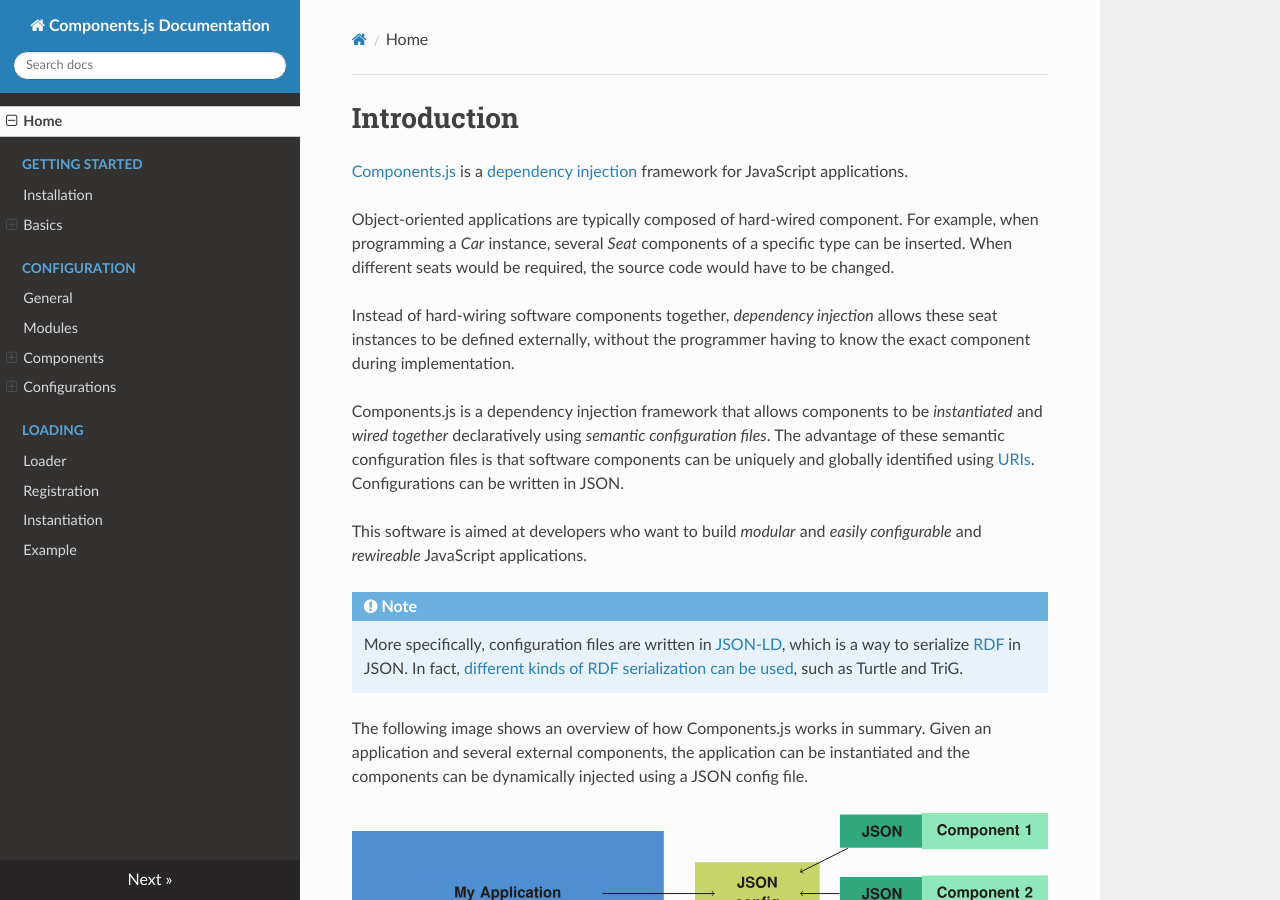
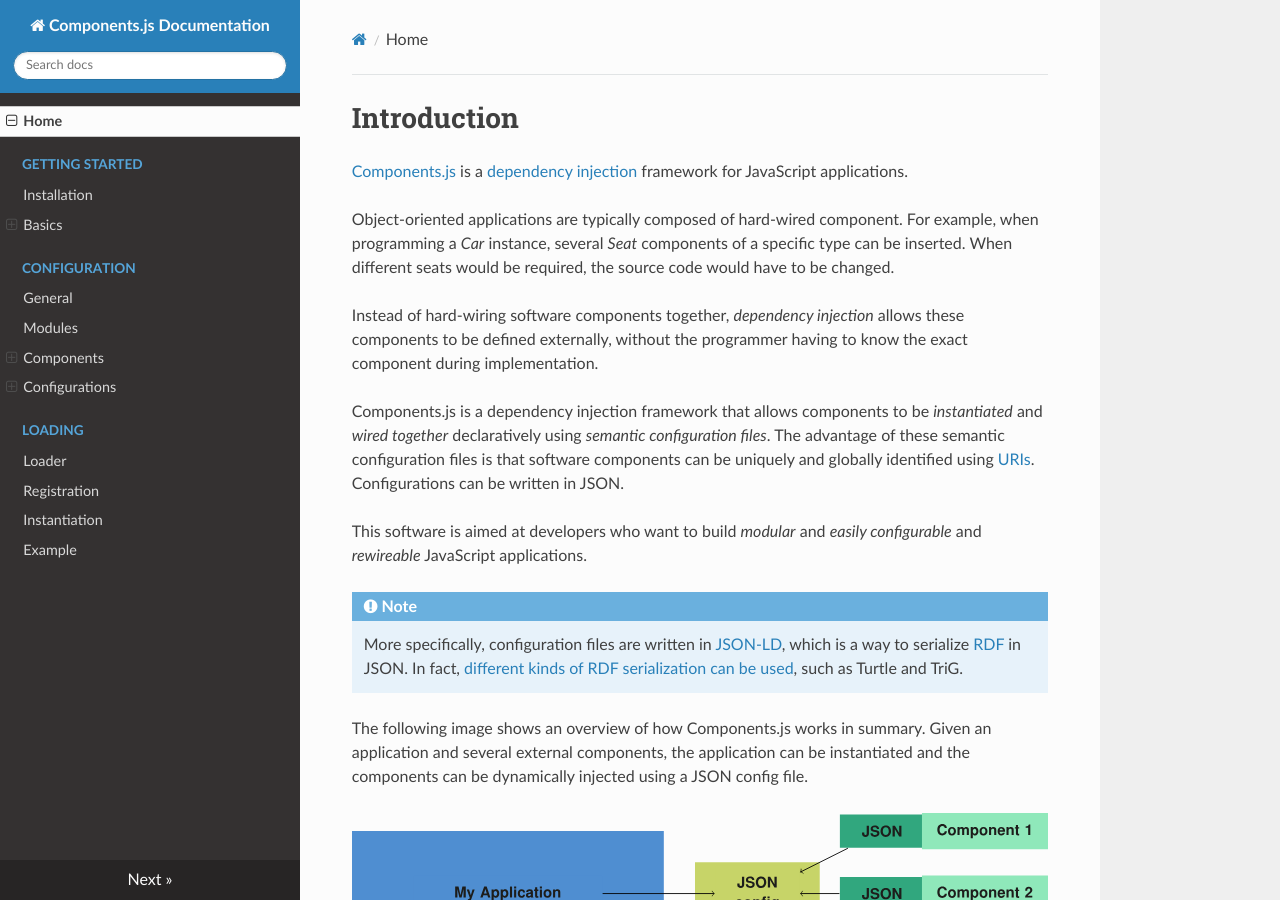
Before and after one commit to LinkedSoftwareDependencies/Documentation-Components.js, an MkDocs documentation site: the page built from docs/index.md, in a window 1280 px wide and 900 px high. Built offline with MkDocs 1.6.1, drawn with Linux system fonts in a browser that asks for light colours; nearby versions of some CDN libraries; old or Windows-style settings are respelled for this version of MkDocs.

Commit message:
Improve introduction

```diff
--- a/docs/index.md
+++ b/docs/index.md
@@ -7,7 +7,7 @@ For example, when programming a _Car_ instance, several _Seat_ components of a s
 When different seats would be required, the source code would have to be changed.
 
 Instead of hard-wiring software components together, _dependency injection_
-allows these seat instances to be defined externally,
+allows these components to be defined externally,
 without the programmer having to know the exact component during implementation.
 
 Components.js is a dependency injection framework that allows components
```
